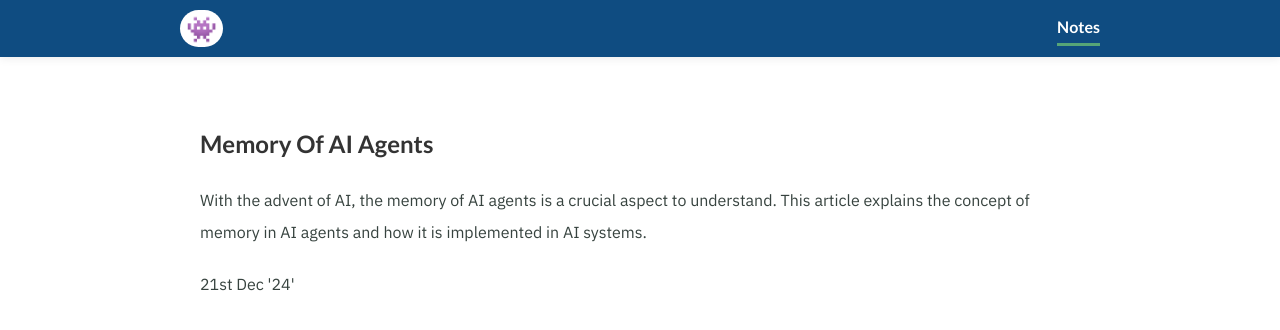
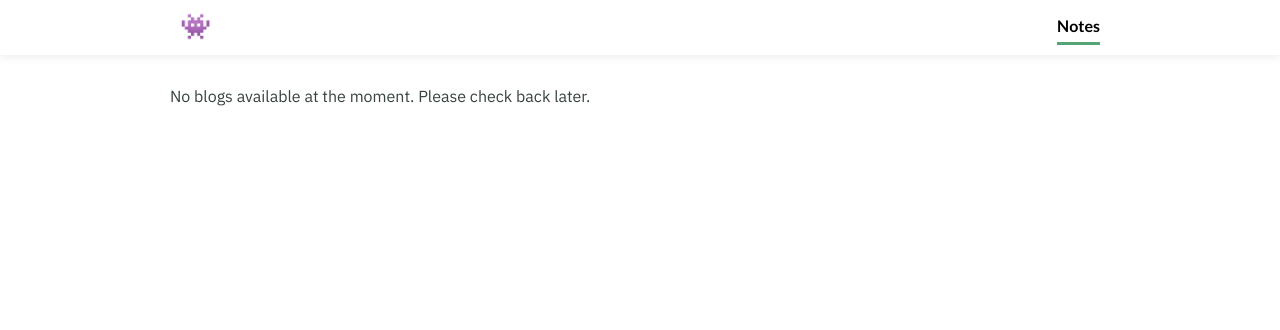
Before and after one commit to shkamaru/shkamaru.github.io, a Jekyll site: the page built from blogs.html, in a window 1280 px wide. Shown: the top 330 px of the page. Built offline with Jekyll 4.4.1, drawn with Linux system fonts in a browser that asks for light colours; nearby versions of some CDN libraries.

Commit message:
Update No blogs case handling

```diff
--- a/_data/blogs.yml
+++ b/_data/blogs.yml
@@ -8,12 +8,12 @@
 #   date: (date of publishing)
 #   url: (note link)
 #   show: (boolean for visibility)
-- text: Memory of AI Agents
+- text: Memory of AI agents
   desc: With the advent of AI, the memory of AI agents is a crucial aspect to understand. This article explains the concept of memory in AI agents and how it is implemented in AI systems.
   tags:
-  date: 21st Dec '24'
+  date: 21st Dec '24
   url: 2024/12/21/AI-agent-memory.html
-  show: true
+  show: false
 
 # ====
 # Previous notes
--- a/_includes/blogs.html
+++ b/_includes/blogs.html
@@ -1,7 +1,8 @@
 <!-- Active Page -->
 <div class="blogs-wrapper" id="blogs">
-    {% for blog in site.data.blogs %}
-        {% if blog.show == true %}
+    {% assign visible_blogs = site.data.blogs | where: "show", true %}
+    {% if visible_blogs.size > 0 %}
+        {% for blog in visible_blogs %}
             <div class="blog">
                     <div class="blog-info-wrapper">
                         <div class="blog-info-inner">
@@ -25,6 +26,8 @@
                         <hr>
                     </div>
                 </div>
+        {% endfor %}
+    {% else %}
+        <p>No blogs available at the moment. Please check back later.</p>
     {% endif %}
-    {% endfor %}
 </div>
--- a/assets/css/partials/_elements.scss
+++ b/assets/css/partials/_elements.scss
@@ -2,7 +2,7 @@
     position: fixed;
     width: 100%;
     z-index: 2;
-    background-color: $highlight;
+    background-color: $white;
     box-shadow: 0px 0px 1rem $shadow;
     top: 0;
 }
@@ -16,19 +16,13 @@
         font-family: $heading-font-family;
     }
 
-        .logo {
-            background-color: $white;
-            border-radius: 8rem;
-            padding: 0.3rem 0.6rem;
+        .navbar {
+            display: flex;
+            color: $dark-primary;
         }
 
-        .navbar {
-            display: flex;
-            color: $white;
-        }
-
-        .navbar a {
-            color: $white;
+        .navbar a:hover {
+            color: $highlight;
         }
 
             .navbar-item {
@@ -73,7 +67,6 @@
         .banner-title-info a{
             color: $highlight;
             font-weight: 800;
-            // border-bottom: 2px solid $highlight;
         }
 
     .banner-cta {
--- a/assets/css/partials/_variables.scss
+++ b/assets/css/partials/_variables.scss
@@ -15,7 +15,7 @@ $text-font-family: 'IBM Plex Sans', sans-serif;
 
 $dark-primary: #333333; // h2 to h6
 $dark-grey: #37433F; // body
-$off-white: #F5FAF9;
+$off-white: #F3F3F3;
 $white: #FFFFFF;
 $blue: #009AD4;
 $shadow: #E5E5E5; // box-shadow
```
Lines whose indentation alone changed are shown as unchanged.
